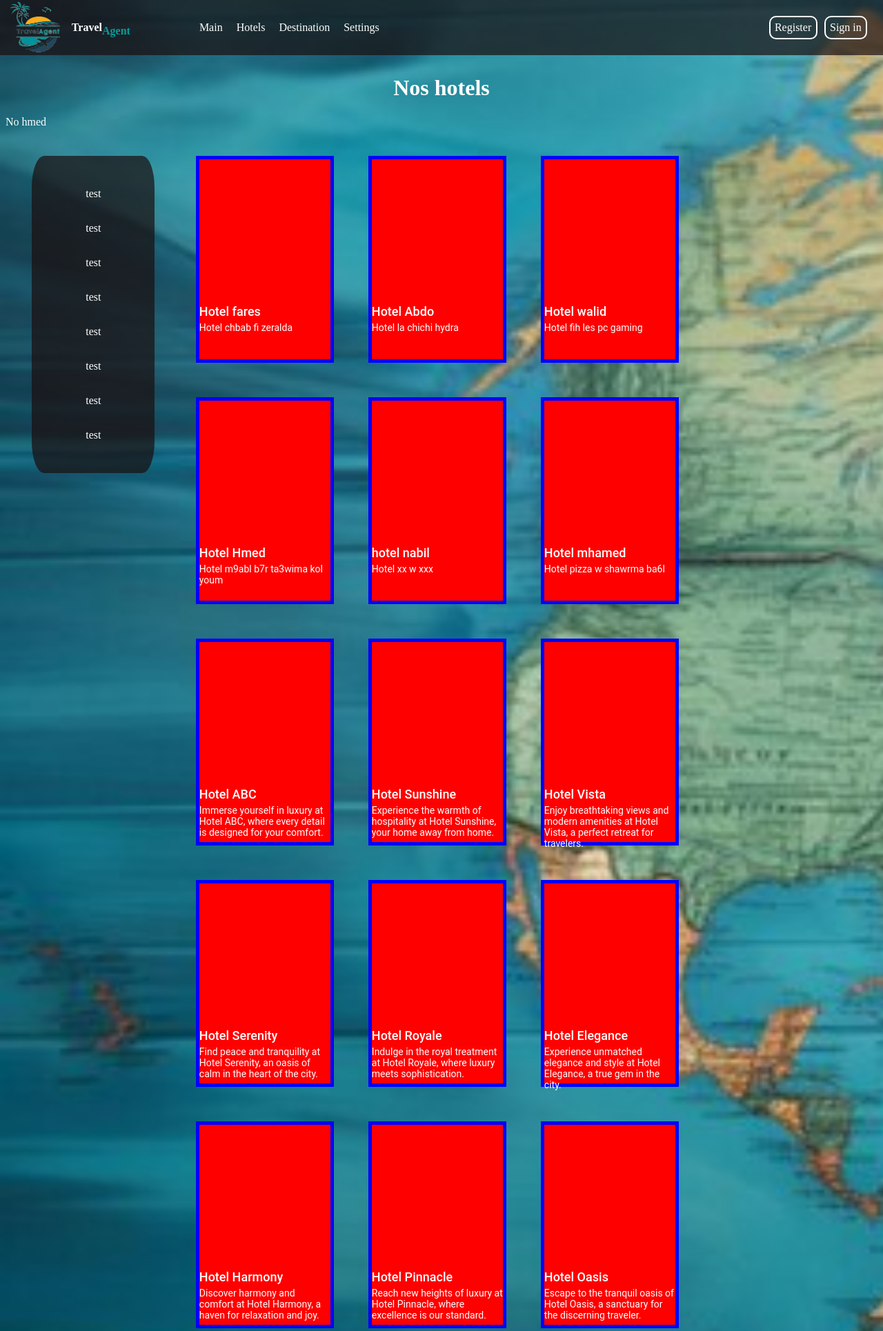
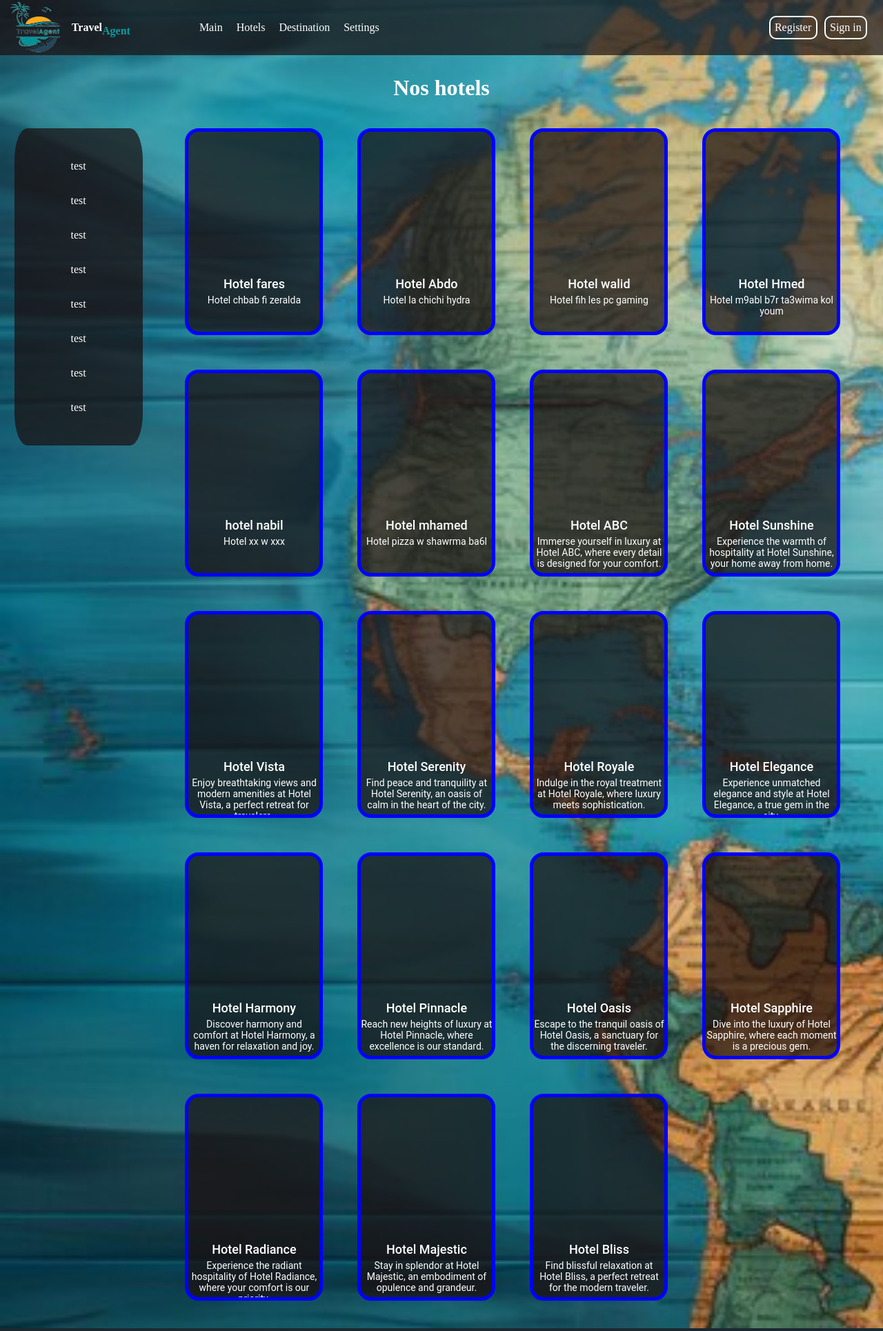
Before and after one commit to iamAbdo/S4, a PHP site: page /hotels.html in a window 1280 px wide. Shown: the top 1930 px of the page at 69% size. Run offline with PHP 8.4, Linux system fonts and the light colour scheme.

Commit message:
Random Hotels

```diff
--- a/assets/css/shop.css
+++ b/assets/css/shop.css
@@ -7,7 +7,7 @@ body{
 }
 .container{
     min-height: 100vh;
-    margin: 5vh 3vw;
+    margin: 5vh 1vw;
     display: flex;
     align-items: flex-start;
 }
@@ -30,9 +30,12 @@ body{
 .Hotel-card{
     width: 200px;
     height: 300px;
-    background-color: red;
+    background-color: rgba(26, 14, 14,0.7);
     border: 5px solid blue;
     font-family: 'Roboto', sans-serif;
+    text-align: center;
+    border-radius: 20px;
+    overflow: hidden;
 }
 .hotel-img{
     width: 200px;
--- a/hotels.html
+++ b/hotels.html
@@ -62,7 +62,6 @@
     </header>
     <div id="space"></div>
     <center><h1>Nos hotels</h1></center>
-    No hmed
     <div class="container">
         <div id="cat">
             <p>test</p>
```
